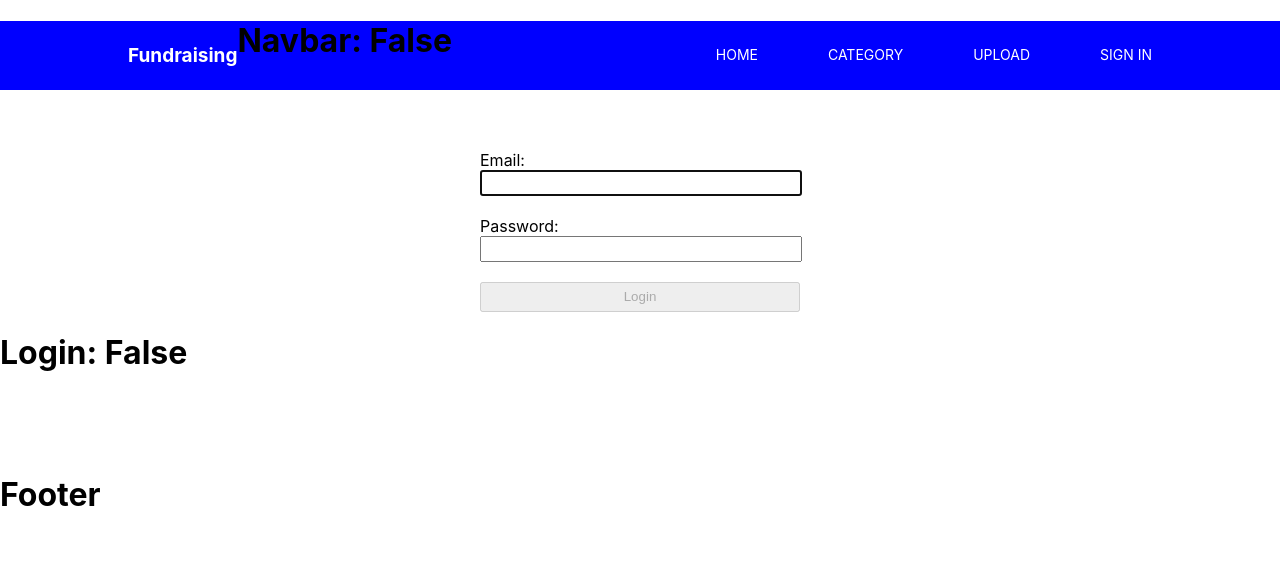
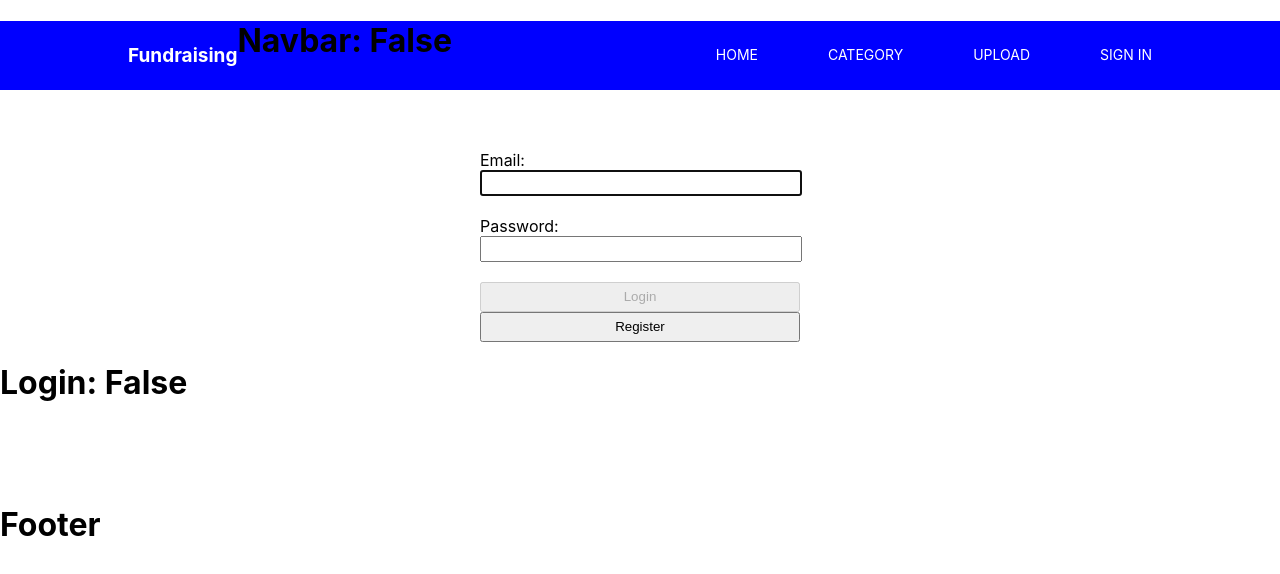
Before and after one commit to MatthewKuoHF/Fundraising-Project, a React (Create React App) app in the folder frontend/bidibo/: page /login in a window 1280 px wide. Shown: the top 574 px of the page. Built offline with nearby package versions, Linux system fonts and the light colour scheme.

Commit message:
01072020: update router

```diff
--- a/frontend/bidibo/src/component/Login/Login.js
+++ b/frontend/bidibo/src/component/Login/Login.js
@@ -65,6 +65,7 @@ class Login extends Component {
                         onClick={this.handleSubmit}>
                         Login
                     </Button>
+                    <Button>Register</Button>
                 </form>
                 <h1>Login: {this.props.isLoggedIn ? "True" : "False"}</h1>
             </div>
```
